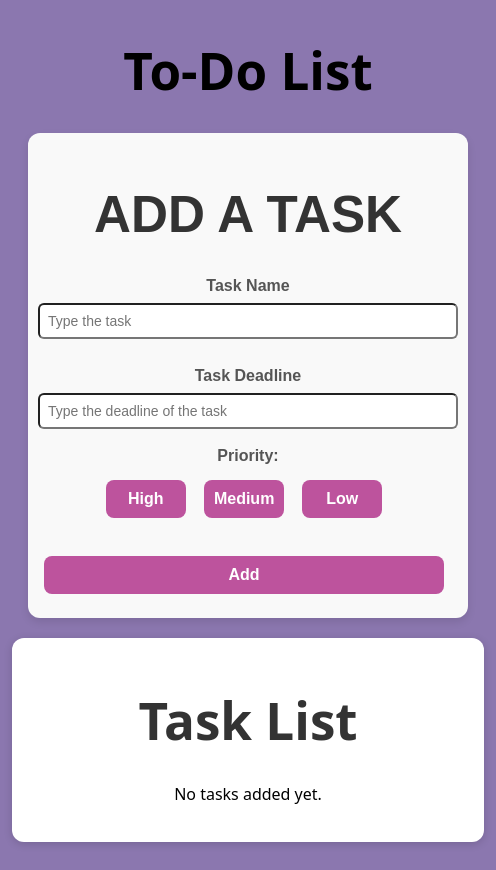
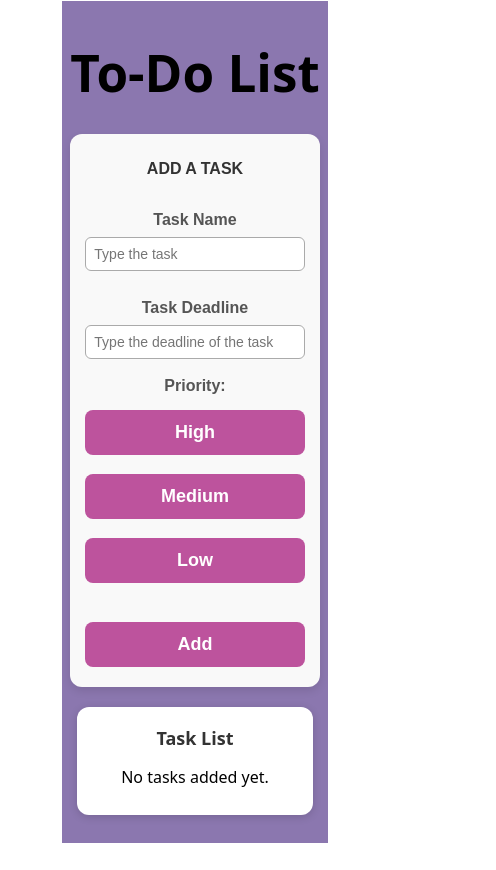
Before and after one commit to FatimaMansha1996/ToDoList-App, a React (Vite) app: page / in a window 390 px wide. Shown: the whole page, 496 px wide, since content can reach past the window. After the commit the page ends 844 px from the top, so only its background shows below. Built offline with nearby package versions, Linux system fonts and the light colour scheme.

Commit message:
edited css files

```diff
--- a/src/AddTaskForm.css
+++ b/src/AddTaskForm.css
@@ -1,9 +1,9 @@
 /* Container for the Add Task form */
 .AddTask {
-  width: 400px;
-  margin: 20px 20px;
+  width: 100%;
+  max-width: 400px;       /* Limit width for larger screens */
+  margin: 20px auto;      /* Center horizontally */
   padding: 20px;
-  border: 2px 2px #ccc;
   border-radius: 12px;
   background-color: #f9f9f9;
   box-shadow: 0px 4px 8px rgba(0, 0, 0, 0.1);
@@ -11,6 +11,7 @@
   display: flex;
   flex-direction: column;
   align-items: center;
+  box-sizing: border-box;
 }
 
 /* Form headings */
@@ -29,16 +30,18 @@
 /* Input fields */
 .AddTask input[type="text"] {
   width: 100%;
-  padding: 8px 8px;
+  padding: 8px;
   margin-bottom: 15px;
-  border: 1px 1px #aaa;
+  border: 1px solid #aaa;
   border-radius: 6px;
   font-size: 14px;
+  box-sizing: border-box;
 }
 
 /* Priority section */
 .taskInput {
   margin-bottom: 15px;
+  width: 100%;
 }
 
 .taskInput label {
@@ -94,3 +97,27 @@
 .AddTask button:hover {
   background-color: #db0cc256;
 }
+
+/* Responsive adjustments for mobile screens */
+@media (max-width: 480px) {
+  .AddTask {
+    padding: 15px;
+  }
+
+  .priorityButtons {
+    flex-direction: column;   /* Stack priority buttons vertically */
+  }
+
+  .priorityButtons button {
+    width: 100%;
+  }
+
+  .AddTask button {
+    font-size: 18px;          /* Slightly larger button text */
+    padding: 12px;
+  }
+
+  .AddTask h1, .AddTask h2 {
+    font-size: 16px;          /* Adjust headings for mobile */
+  }
+}
--- a/src/TaskItem.css
+++ b/src/TaskItem.css
@@ -7,6 +7,8 @@
   text-align: left;
   list-style: none;
   transition: all 0.3s ease;
+  width: 100%;           /* Make it full width */
+  box-sizing: border-box; /* Prevent overflow */
 }
 
 /* Style when the task is marked complete */
@@ -18,6 +20,9 @@
 /* Container for buttons */
 .buttonContainer {
   margin-top: 10px;
+  display: flex;
+  flex-wrap: wrap;       /* Wrap buttons if screen is small */
+  gap: 5px;
 }
 
 /* Common button styling */
@@ -28,8 +33,10 @@ button {
   cursor: pointer;
   font-size: 14px;
   color: white;
-  margin-right: 8px;
   transition: background-color 0.2s ease, transform 0.2s ease;
+  flex: 1;               /* Make buttons flexible */
+  min-width: 100px;      /* Minimum width for readability */
+  box-sizing: border-box;
 }
 
 /* Toggle/Complete button styles */
@@ -56,3 +63,22 @@ button {
   background-color: #d32f2f;
   transform: scale(1.05);
 }
+
+/* Responsive adjustments for small screens */
+@media (max-width: 480px) {
+  .taskItem {
+    padding: 10px;
+  }
+
+  .buttonContainer {
+    flex-direction: column; /* Stack buttons vertically */
+  }
+
+  button {
+    width: 100%;            /* Buttons take full width */
+    font-size: 16px;        /* Slightly larger text for touch */
+    padding: 10px;
+    margin-right: 0;        /* Remove right margin */
+    margin-bottom: 5px;     /* Add spacing between stacked buttons */
+  }
+}
--- a/src/TaskList.css
+++ b/src/TaskList.css
@@ -7,11 +7,14 @@
   max-width: 500px;
   border-radius: 12px;
   box-shadow: 0 2px 8px rgba(0, 0, 0, 0.15);
+  box-sizing: border-box; /* Prevent overflow */
 }
 
 /* Heading inside task list */
 .tasksList h1 {
   color: #333;
+  font-size: 20px;        /* Default heading size */
+  margin-bottom: 15px;
 }
 
 /* Remove default list styles */
@@ -19,3 +22,16 @@
   padding: 0;
   list-style: none;
 }
+
+/* Responsive adjustments for small screens */
+@media (max-width: 480px) {
+  .tasksList {
+    padding: 10px;         /* Less padding for mobile */
+    width: 95%;            /* Almost full width */
+  }
+
+  .tasksList h1 {
+    font-size: 18px;       /* Slightly smaller heading */
+    margin-bottom: 10px;
+  }
+}
--- a/src/TaskList.jsx
+++ b/src/TaskList.jsx
@@ -1,10 +1,8 @@
 import TaskItem from "./TaskItem";
 import './TaskList.css';
 
-// Displays a list of all tasks
+
 function TaskList({ listOfTasks, onToggle, onDelete }) {
-
-  // Show message if no tasks are available
   if (!listOfTasks || listOfTasks.length === 0) {
     return (
       <div className="tasksList">
@@ -14,17 +12,16 @@ function TaskList({ listOfTasks, onToggle, onDelete }) {
     );
   }
 
-  // Render the list of tasks
   return (
     <div className="tasksList">
       <h1>Task List</h1>
       <ul>
         {listOfTasks.map((task) => (
           <TaskItem
-            key={task.id}              // Unique key for each task
-            task={task}                // Pass task data to TaskItem
-            onToggle={() => onToggle(task.id)}  // Toggle completion
-            onDelete={() => onDelete(task.id)}  // Delete task
+            key={task.id}
+            task={task}
+            onToggle={() => onToggle(task.id)}
+            onDelete={() => onDelete(task.id)}
           />
         ))}
       </ul>
```
